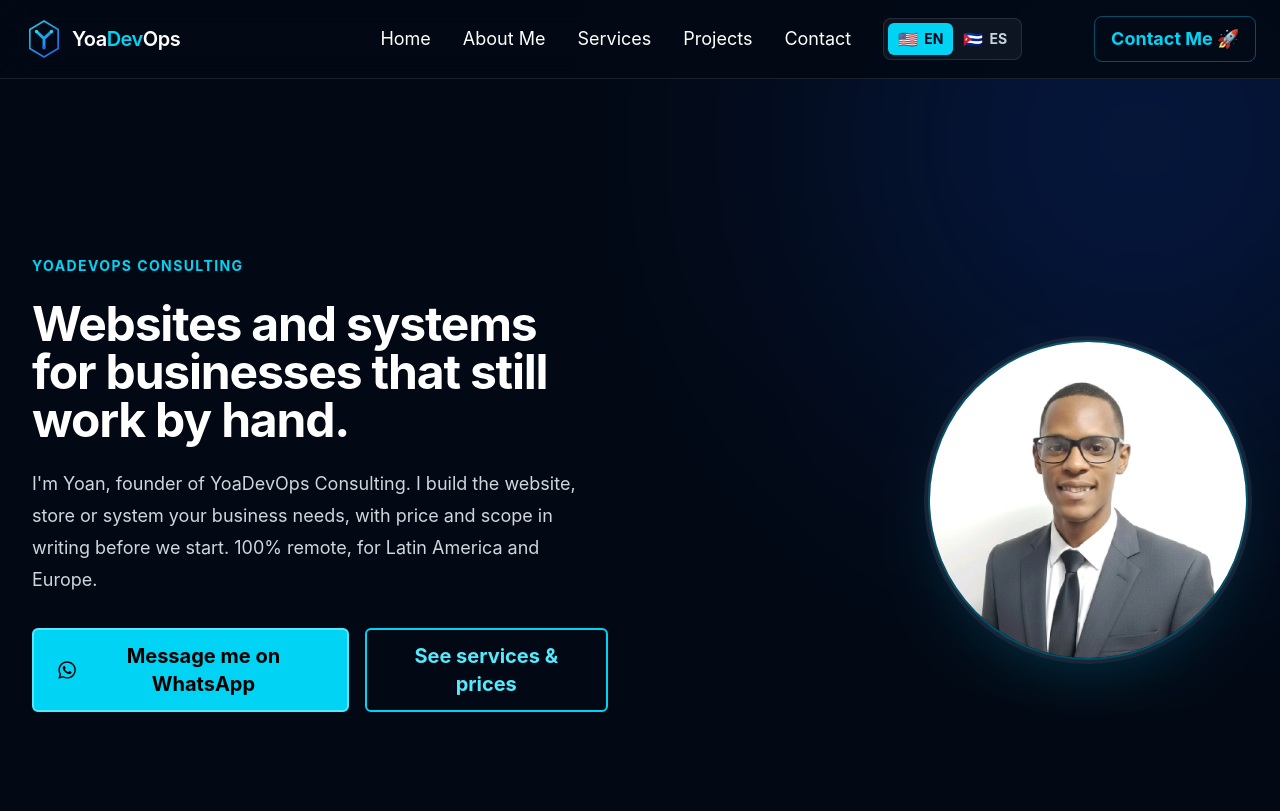
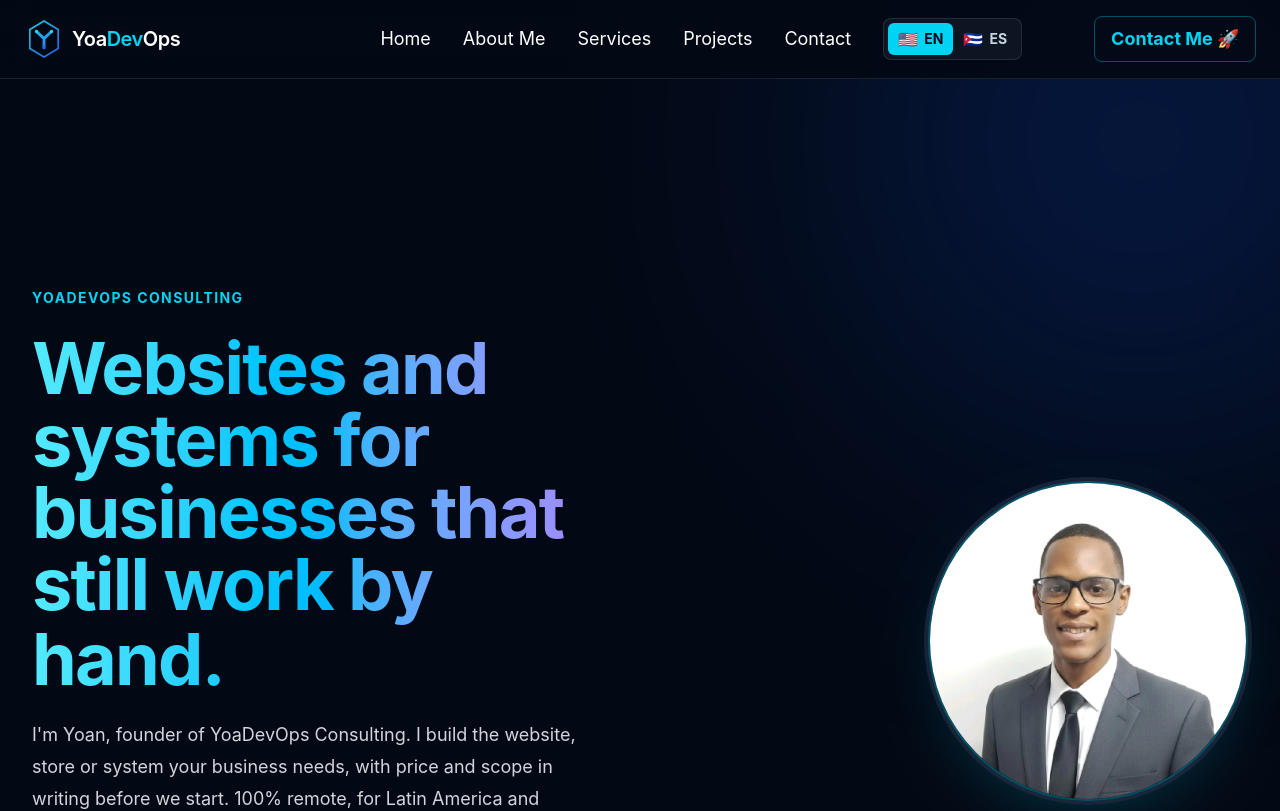
Before and after one commit to yclicourt/portfolio-yoadevOps, a React (Vite) app: page / in a window 1280 px wide. Shown: the top 811 px of the page. Built offline with nearby package versions, Linux system fonts and the light colour scheme.

Commit message:
Hero: bigger headline with gradient and modern type-once typewriter

```diff
--- a/src/components/Presentation.tsx
+++ b/src/components/Presentation.tsx
@@ -1,27 +1,90 @@
+import { useCallback, useEffect, useMemo, useState } from "react";
 import { FaWhatsapp } from "react-icons/fa";
 import { useLang } from "@/i18n/LanguageContext";
 
-export const Presentation = () => {
-  const { t } = useLang();
+// Typewriter moderno: escribe el titular UNA vez y se queda — sin
+// borrar, sin bucle, sin cambiar de frase. Al terminar, el cursor se
+// desvanece y el texto queda fijo. Se monta de nuevo (key) cuando
+// cambia el idioma, así el titular se vuelve a escribir en el otro
+// idioma. Con prefers-reduced-motion, el titular aparece completo
+// de inmediato.
+function TypedText({ text, onDone }: { text: string; onDone: () => void }) {
+  const reduced = useMemo(
+    () =>
+      typeof window !== "undefined" &&
+      window.matchMedia("(prefers-reduced-motion: reduce)").matches,
+    []
+  );
+  const [typed, setTyped] = useState("");
+  const [done, setDone] = useState(false);
+
+  useEffect(() => {
+    if (reduced) {
+      onDone();
+      return;
+    }
+    let i = 0;
+    let timeoutId = 0;
+    const id = window.setInterval(() => {
+      i += 1;
+      setTyped(text.slice(0, i));
+      if (i >= text.length) {
+        window.clearInterval(id);
+        // Pequeña pausa con el cursor antes de desvanecerlo.
+        timeoutId = window.setTimeout(() => {
+          setDone(true);
+          onDone();
+        }, 500);
+      }
+    }, 32);
+    return () => {
+      window.clearInterval(id);
+      window.clearTimeout(timeoutId);
+    };
+  }, [text, reduced, onDone]);
 
   return (
     <>
-      <div className="mx-auto max-w-7xl px-5 pb-15 sm:pb-32 lg:flex lg:items-center lg:justify-between lg:px-8 lg:py-40">
+      <span aria-hidden="true">{reduced ? text : typed}</span>
+      {/* Cursor: parpadea mientras escribe y se desvanece al terminar. */}
+      <span
+        aria-hidden="true"
+        className={`ml-1 inline-block h-[0.9em] w-[4px] translate-y-[0.08em] bg-cyan-300 transition-opacity duration-500 ${done || reduced ? "opacity-0" : "animate-pulse"}`}
+      />
+    </>
+  );
+}
+
+export const Presentation = () => {
+  const { t } = useLang();
+  const [typedDone, setTypedDone] = useState(false);
+  const handleDone = useCallback(() => setTypedDone(true), []);
+
+  return (
+    <>
+      <div className="mx-auto min-h-[85vh] max-w-7xl px-5 pb-15 sm:pb-32 lg:flex lg:items-center lg:justify-between lg:px-8 lg:py-48">
 
         {/* Columna Izquierda: Textos y Botones */}
         <div className="mx-auto max-w-2xl shrink-0 lg:mx-0 lg:max-w-xl">
           <p className="text-sm font-bold uppercase tracking-widest text-cyan-400">
             {t.hero.eyebrow}
           </p>
-          <h1 className="mt-6 text-3xl font-bold tracking-tight text-white sm:text-5xl">
-            {t.hero.title}
+          <h1
+            aria-label={t.hero.title}
+            className="mt-6 bg-gradient-to-r from-cyan-300 via-sky-400 to-violet-400 bg-clip-text text-4xl font-bold tracking-tight text-transparent sm:text-6xl lg:text-7xl"
+          >
+            <TypedText key={t.hero.title} text={t.hero.title} onDone={handleDone} />
           </h1>
-          <span className="mt-6 block text-lg leading-8 text-gray-300">
+          <span
+            className={`mt-6 block text-lg leading-8 text-gray-300 transition-opacity duration-700 ${typedDone ? "opacity-100" : "opacity-0"}`}
+          >
             {t.hero.tagline}
           </span>
 
           {/* Botones adaptables */}
-          <div className="mt-8 flex flex-col sm:flex-row items-stretch sm:items-center gap-4">
+          <div
+            className={`mt-8 flex flex-col sm:flex-row items-stretch sm:items-center gap-4 transition-opacity duration-700 ${typedDone ? "opacity-100" : "opacity-0"}`}
+          >
             <a
               href="https://wa.me/5351877879"
               target="_blank"
```
